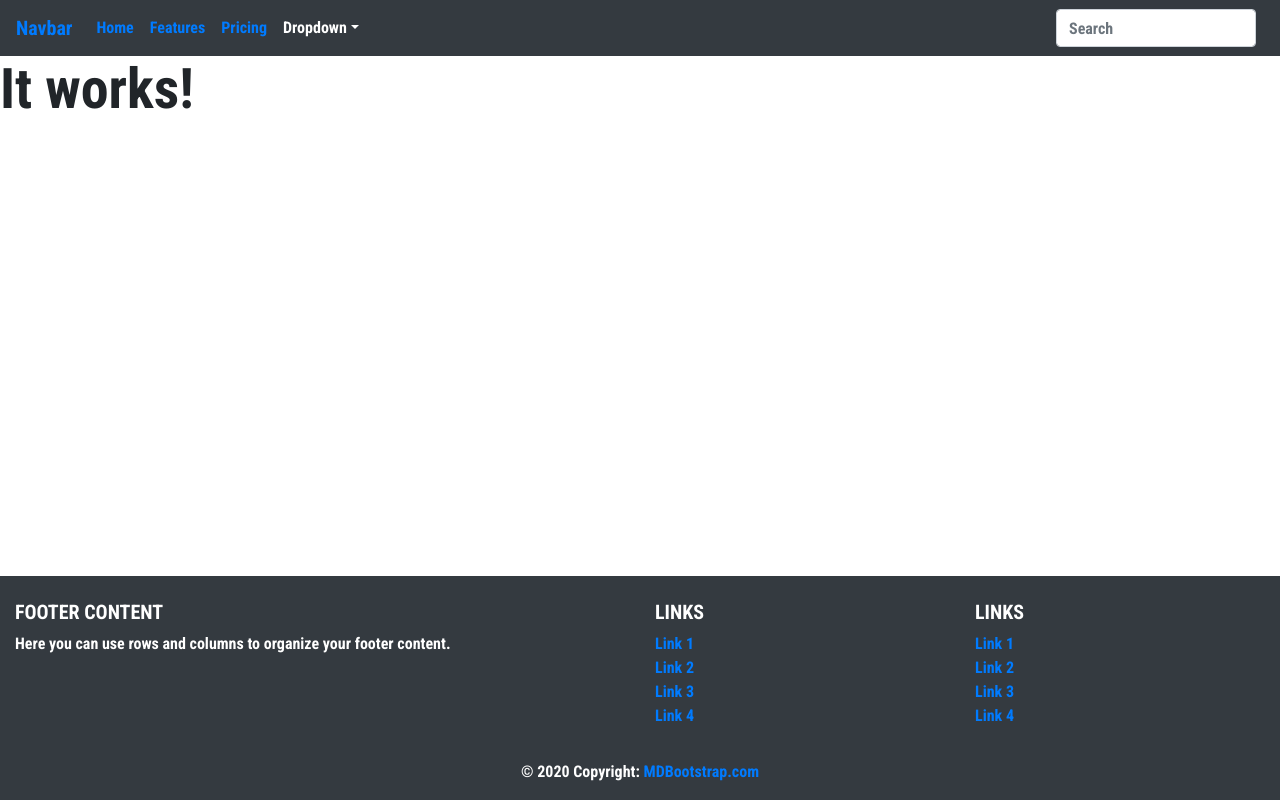
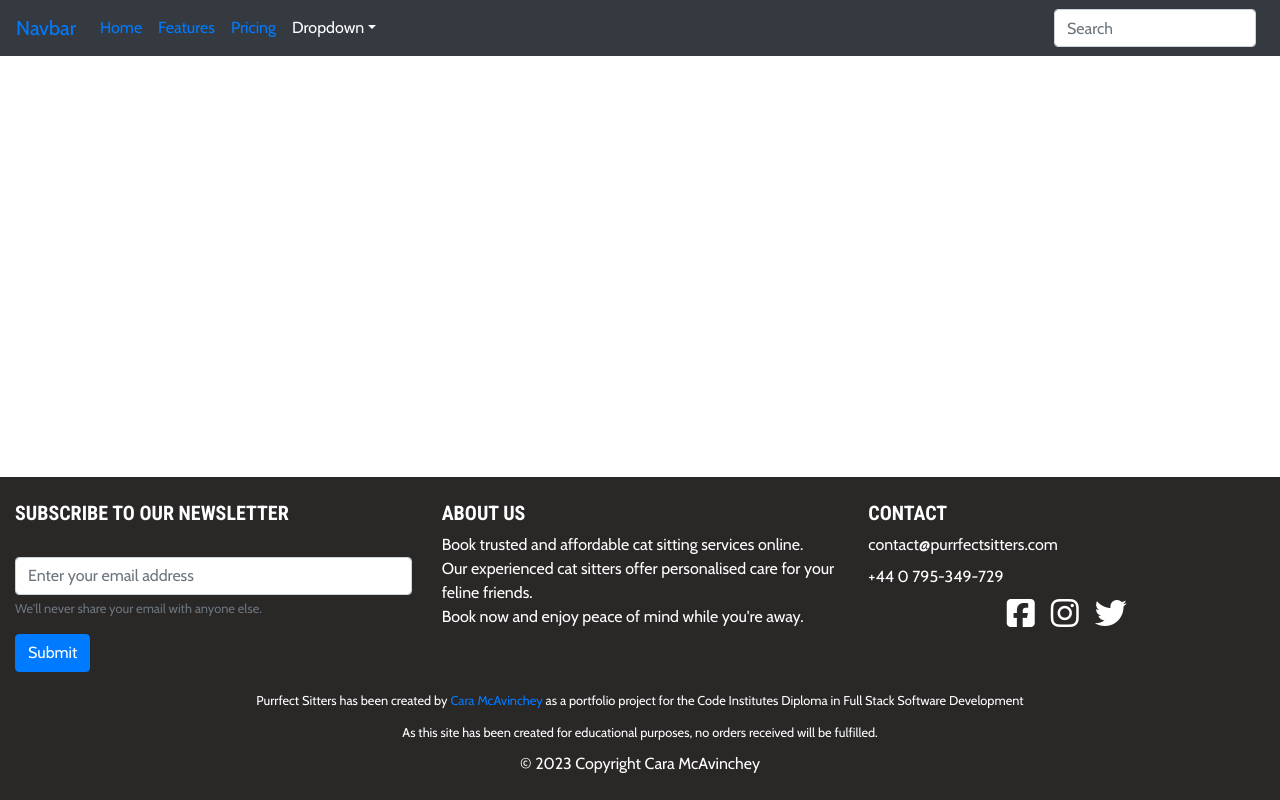
Before and after one commit to CaraMcAvinchey/purrfect-sitters, a Django app: page / in a window 1280 px wide. Run offline with Django 3.2, Linux system fonts and the light colour scheme; parts of the project's set-up code (start-up, migrations or seed data) failed here and were passed over; some libraries are stand-ins or nearby versions.

Commit message:
Add footer and styling

```diff
--- a/home/templates/home/index.html
+++ b/home/templates/home/index.html
@@ -11,9 +11,4 @@
 {% endblock %}
 
 {% block content %}
-
-<div>
-    <h1 class="display-4">It works!</h1>
-</div>
-
 {% endblock %}
--- a/static/css/base.css
+++ b/static/css/base.css
@@ -1,6 +1,50 @@
+/*----- GOOGLE FONTS IMPORT -----*/
 @import url('https://fonts.googleapis.com/css2?family=Cabin&family=Roboto+Condensed:wght@700&display=swap');
+
+* {
+    margin: 0;
+    padding: 0;
+    }
 
 body {
     font-family: 'Cabin', sans-serif;
+
+}
+
+/*----- Headings & Text -----*/
+h1, h2, h3, h4, h5, h6 {
     font-family: 'Roboto Condensed', sans-serif;
 }
+
+/*----- Footer -----*/
+footer {
+    background-color: #2a2727;
+}
+
+footer p {
+    margin-bottom: 0.5rem;
+}
+
+.social-media {
+    display: flex;
+    justify-content: center;
+    gap: 1rem;
+}
+
+/* li {
+    float: left;
+  }
+
+li a {
+    display: block;
+    color: white;
+    text-align: center;
+    padding: 10px;
+    text-decoration: none;
+} */
+
+a:hover {
+    background-color: #111111;
+    transform: scale(1.2);
+    transition: 0.4s;
+}
--- a/templates/includes/footer.html
+++ b/templates/includes/footer.html
@@ -1,62 +1,68 @@
-<footer class="page-footer font-small bg-dark text-white pt-4 fixed-bottom">
+<footer class="page-footer text-white pt-4 fixed-bottom">
     <div class="container-fluid text-center text-md-left">
         <div class="row">
-            <div class="col-md-6 mt-md-0 mt-3">
 
-                <h5 class="text-uppercase">Footer Content</h5>
-                <p>Here you can use rows and columns to organize your footer content.</p>
+            <!-- Newsletter Section -->
+            <div class="col-md-4 mt-md-0 mt-3">
+                <h5 class="text-uppercase">SUBSCRIBE TO OUR NEWSLETTER</h5>
+                <form>
+                    <div class="form-group">
+                      <label for="newsletter"></label>
+                      <input type="email" class="form-control" id="newsletter" placeholder="Enter your email address">
+                      <small id="emailHelp" class="form-text text-muted">We'll never share your email with anyone else.</small>
+                    </div>
+                    <button type="submit" class="btn btn-primary">Submit</button>
+                  </form>
+            </div>
 
+            <!-- About Section -->
+            <div class="col-md-4 mt-md-0 mt-3">
+                <h5 class="text-uppercase">ABOUT US</h5>
+                <p>
+                Book trusted and affordable cat sitting services online.
+                <br>
+                Our experienced cat sitters offer personalised care for your feline friends.
+                <br>
+                Book now and enjoy peace of mind while you're away.
+                </p>
             </div>
 
             <hr class="clearfix w-100 d-md-none pb-3">
 
-            <div class="col-md-3 mb-md-0 mb-3">
+            <!-- Contact Section -->
+            <div class="col-md-4 mb-md-0 mb-3">
+                <h5 class="text-uppercase">CONTACT</h5>
+                <p>contact@purrfectsitters.com</p>
+                <p>+44 0 795-349-729</p>
 
-                <h5 class="text-uppercase">Links</h5>
+                <div class="social-media">
+                    <a href="https://www.facebook.com/" target="_blank">
+                        <i aria-hidden="true" class="fa-brands fa-square-facebook fa-2x  text-white"></i>
+                        <span class="fa-sr-only">Link to Facebook. Opens in a new tab.</span>
+                    </a>
 
-                <ul class="list-unstyled">
-                    <li>
-                        <a href="#!">Link 1</a>
-                    </li>
-                    <li>
-                        <a href="#!">Link 2</a>
-                    </li>
-                    <li>
-                        <a href="#!">Link 3</a>
-                    </li>
-                    <li>
-                        <a href="#!">Link 4</a>
-                    </li>
-                </ul>
+                    <a href="https://www.instagram.com/" target="_blank">
+                        <i aria-hidden="true" class="fa-brands fa-instagram fa-2x text-white"></i>
+                        <span class="fa-sr-only">Link to Instagram. Opens in a new tab.</span>
+                    </a>
+
+                    <a href="https://www.twitter.com/" target="_blank">
+                        <i class="fa-brands fa-twitter fa-2x text-white"></i>
+                        <span class="fa-sr-only">Link to Twitter. Opens in a new tab</span>
+                    </a>
+                </div>
 
             </div>
-
-            <div class="col-md-3 mb-md-0 mb-3">
-
-                <h5 class="text-uppercase">Links</h5>
-
-                <ul class="list-unstyled">
-                    <li>
-                        <a href="#!">Link 1</a>
-                    </li>
-                    <li>
-                        <a href="#!">Link 2</a>
-                    </li>
-                    <li>
-                        <a href="#!">Link 3</a>
-                    </li>
-                    <li>
-                        <a href="#!">Link 4</a>
-                    </li>
-                </ul>
-
-            </div>
-            <!-- Grid column -->
-
         </div>
     </div>
 
-    <div class="footer-copyright text-center py-3">© 2020 Copyright:
-        <a href="/"> MDBootstrap.com</a>
+    <!-- Educational project disclaimer-->
+    <div class="footer-copyright text-center py-3">
+        <p><small>Purrfect Sitters has been created by <a href="https://github.com/CaraMcAvinchey" target="_blank">Cara
+                    McAvinchey</a> as a portfolio project for the Code Institutes Diploma in Full Stack Software
+                Development</small></p>
+        <p><small>As this site has been created for educational purposes, no orders received will be fulfilled.</small>
+        </p>
+        <p>© 2023 Copyright Cara McAvinchey</p>
     </div>
 </footer>
```
